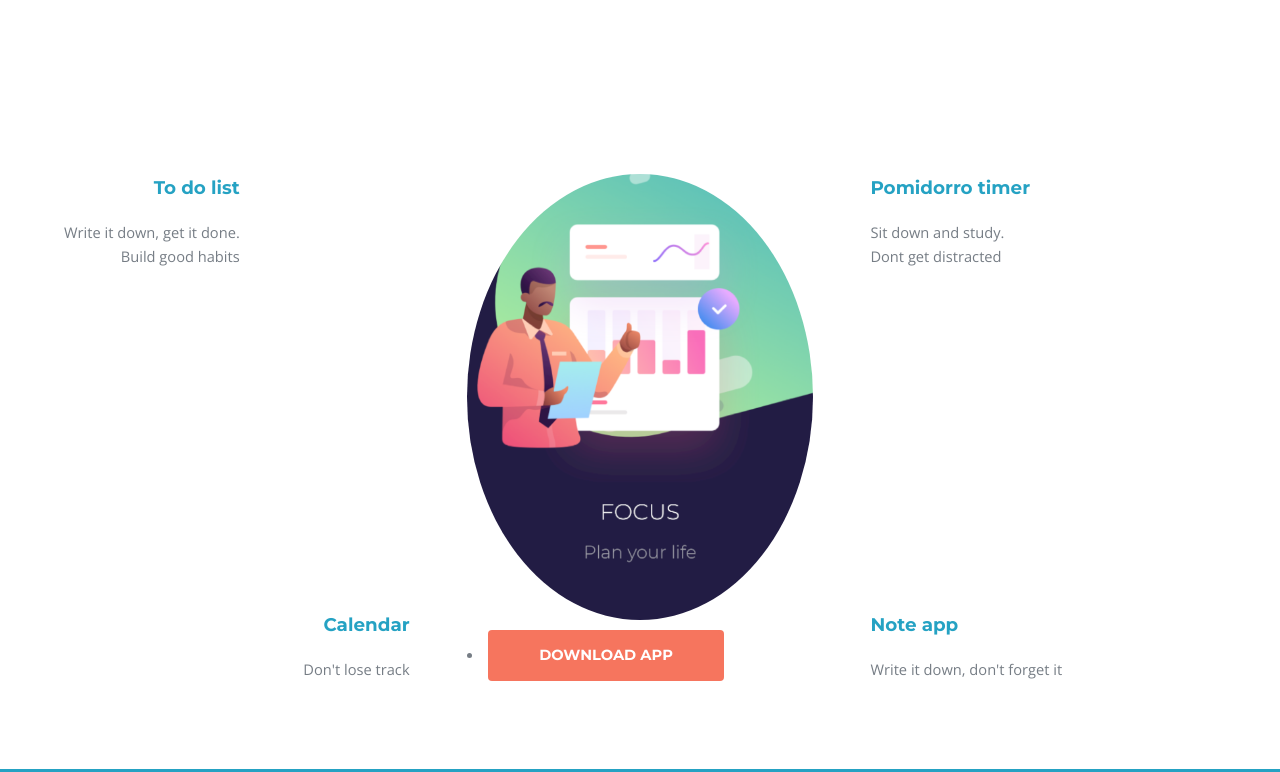
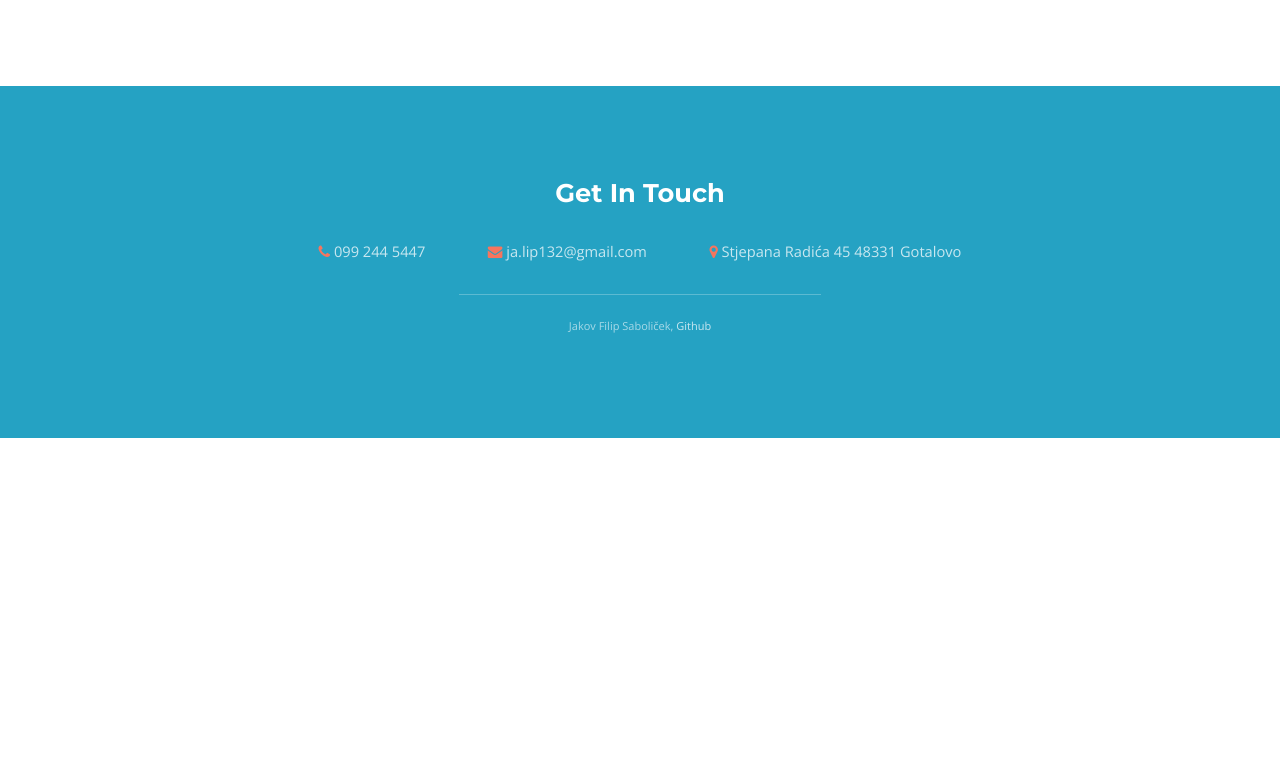
Before and after one commit to jfkeci/FocusApp, a plain HTML site: page index.html in a window 1280 px wide. Shown: the part 2606-3378 px from the top of the page. After the commit the page ends 3044 px from the top, so only its background shows below. Drawn offline with nearby package versions, Linux system fonts and the light colour scheme.

```diff
--- a/index.html
+++ b/index.html
@@ -115,35 +115,6 @@
 				</div>
 			</section>
 
-			<section id="one" class="wrapper">
-				<div class="inner flex flex-3">
-					<div class="flex-item left">
-						<div>
-							<h3>To do list</h3>
-							<p>Write it down, get it done. <br> Build good habits</p>
-						</div>
-						<div>
-							<h3>Calendar</h3>
-							<p>Don't lose track</p>
-						</div>
-					</div>
-					<div class="flex-item image fit round">
-						<img src="images/intro.png" alt="" />
-						<li><a style="margin-top: 10px;" href="https://1drv.ms/u/s!AufuvY9k4MIdqQQDp6lIY_YXZ--d?e=Px483P" class="button scrolly">Download app</a></li>
-					</div>
-					<div class="flex-item right">
-						<div>
-							<h3>Pomidorro timer</h3>
-							<p>Sit down and study. <br> Dont get distracted</p>
-						</div>
-						<div>
-							<h3>Note app</h3>
-							<p>Write it down, don't forget it</p>
-						</div>
-					</div>
-				</div>
-			</section>
-
 		<!-- Footer -->
 			<footer id="footer">
 				<div class="inner">
```
